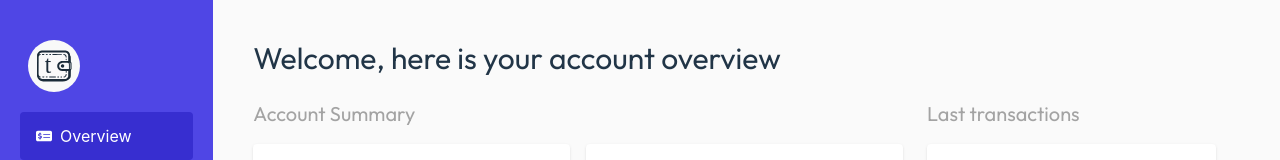
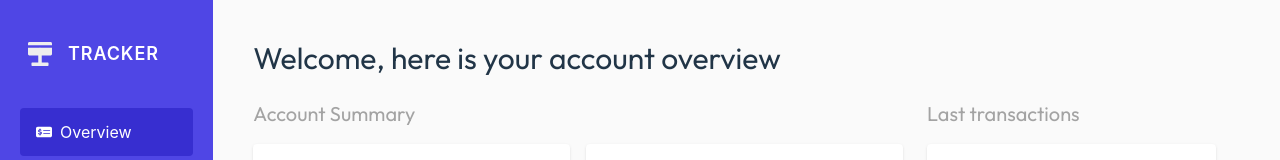
Before and after one commit to and27/tracker, a React (Vite) app: page /overview in a window 1280 px wide. Shown: the top 160 px of the page. Built offline with nearby package versions, Linux system fonts and the light colour scheme; no server answers; the database is empty.

Commit message:
feat: add project logo

```diff
--- a/index.html
+++ b/index.html
@@ -3,12 +3,12 @@
 
 <head>
   <meta charset="UTF-8" />
-  <link rel="icon" type="image/svg+xml" href="/logo.svg" />
+  <link rel="icon" type="image/svg+xml" href="/logoCard.svg" />
   <link rel="preconnect" href="https://fonts.googleapis.com">
   <link rel="preconnect" href="https://fonts.gstatic.com" crossorigin>
   <link href="https://fonts.googleapis.com/css2?family=Outfit:wght@100..900&display=swap" rel="stylesheet">
   <meta name="viewport" content="width=device-width, initial-scale=1.0" />
-  <title>Vite + React + TS</title>
+  <title>Tracker App</title>
 </head>
 
 <body>
--- a/src/components/Footer.tsx
+++ b/src/components/Footer.tsx
@@ -1,8 +1,8 @@
 export const Footer = () => {
   return (
     <footer className="dark:bg-indigo-950 text-white py-10 text-center flex flex-col items-center gap-5">
-      <img src="/logo.svg" alt="logo" width="50" height="50" />
-      <p>&copy; 2022 Budget Tracker. All rights reserved.</p>
+      <img src="/logoCard.svg" alt="logo" width="24" height="24" />
+      <p>&copy; 2024 Budget Tracker. All rights reserved.</p>
     </footer>
   );
 };
--- a/src/components/SidebarMenu.tsx
+++ b/src/components/SidebarMenu.tsx
@@ -1,11 +1,11 @@
+import { useEffect, useState } from "react";
 import { NavLink } from "react-router-dom";
-import "../styles/SidebarMenu.css";
 import { FaTable } from "react-icons/fa6";
 import { FaChartColumn } from "react-icons/fa6";
 import { FaMoneyCheckDollar } from "react-icons/fa6";
 import { FaGear } from "react-icons/fa6";
 import { FaSignOutAlt } from "react-icons/fa";
-import { useEffect, useState } from "react";
+import "../styles/SidebarMenu.css";
 
 interface SidebarMenuProps {
   isOpen: boolean;
@@ -18,6 +18,8 @@ const SidebarMenu = ({ isOpen }: SidebarMenuProps) => {
     const handleResize = () => {
       setIsMobile(window.innerWidth < 1024);
     };
+
+    handleResize();
 
     window.addEventListener("resize", handleResize);
 
@@ -35,13 +37,18 @@ const SidebarMenu = ({ isOpen }: SidebarMenuProps) => {
       }`}
     >
       <div>
-        <img
-          src="/logo.svg"
-          alt="logo"
-          width="60"
-          height="60"
-          className="pl-2 mb-5"
-        />
+        <div className="flex items-center gap-4 pl-2 mb-10">
+          <img
+            src="/logoCard.svg"
+            alt="logo"
+            width="24"
+            height="24"
+            className=""
+          />
+          <p className="font-semibold text-lg uppercase tracking-wider">
+            Tracker
+          </p>
+        </div>
         <ul className="flex flex-col gap-4 items-start w-full">
           <li className="w-full">
             <NavLink
@@ -85,7 +92,7 @@ const SidebarMenu = ({ isOpen }: SidebarMenuProps) => {
           Settings
         </NavLink>
         <NavLink
-          to="/"
+          to="/home"
           className="flex gap-2 items-center block text-start px-4 py-3
             rounded active:bg-indigo-700 hover:bg-indigo-700 focus:outline-none focus:ring focus:ring-gray-5"
         >
--- a/src/components/TopMenu.tsx
+++ b/src/components/TopMenu.tsx
@@ -4,7 +4,7 @@ import LinkButton from "./LinkButton";
 const TopMenu = () => {
   return (
     <nav className="grid grid-cols-3 items-center gap-10 px-12 py-4 shadow-sm bg-white dark:bg-neutral-900 dark:text-white z-10 relative">
-      <img src="/logo.svg" alt="logo" width="50" height="50" />
+      <img src="/logoCard.svg" alt="logo" width="24" height="24" />
       <ul className="flex justify-around justify-self-stretch">
         <li>
           <Link to="/">Home</Link>
--- a/src/pages/LoginPage.tsx
+++ b/src/pages/LoginPage.tsx
@@ -4,18 +4,18 @@ const LoginPage = () => {
   return (
     <>
       <img
-        src="/logo.svg"
+        src="/logoCard.svg"
         alt="logo"
-        width="100"
-        height="100"
-        className="mx-auto"
+        width="50"
+        height="50"
+        className="mx-auto mb-5"
       />
       <div
         className="bg-white dark:bg-neutral-800 shadow
     p-10 rounded w-1/2 sm:w-1/3 mx-auto "
       >
         <h1 className="text-center text-3xl font-bold font-outfit">Sign in</h1>
-        <p className="text-center text-neutral-500 pt-1 pb-4 text-lg">
+        <p className="text-center text-neutral-500  dark:text-neutral-400 pt-1 pb-4 text-lg">
           to continue to Tracker
         </p>
         <LoginForm />
```
Also changed, not shown: public/logoCard.svg (added).
